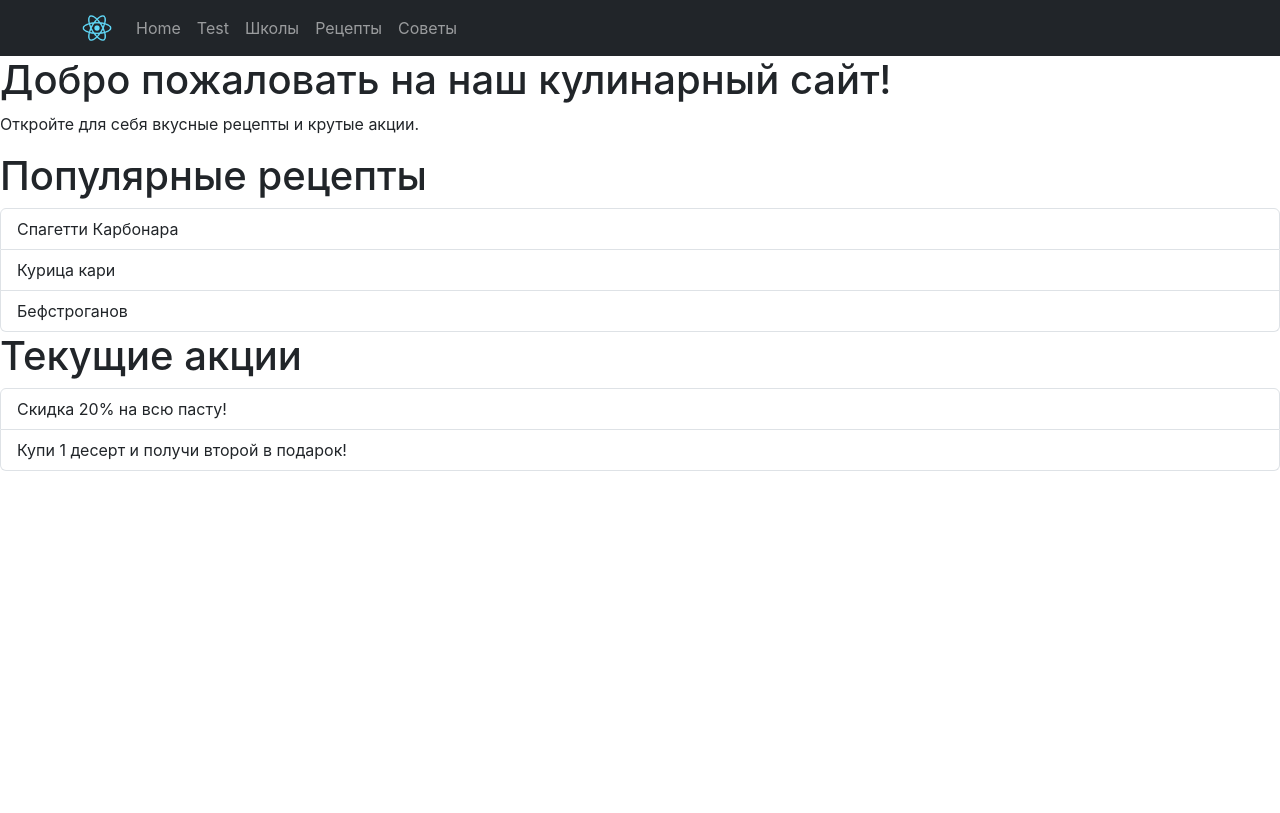
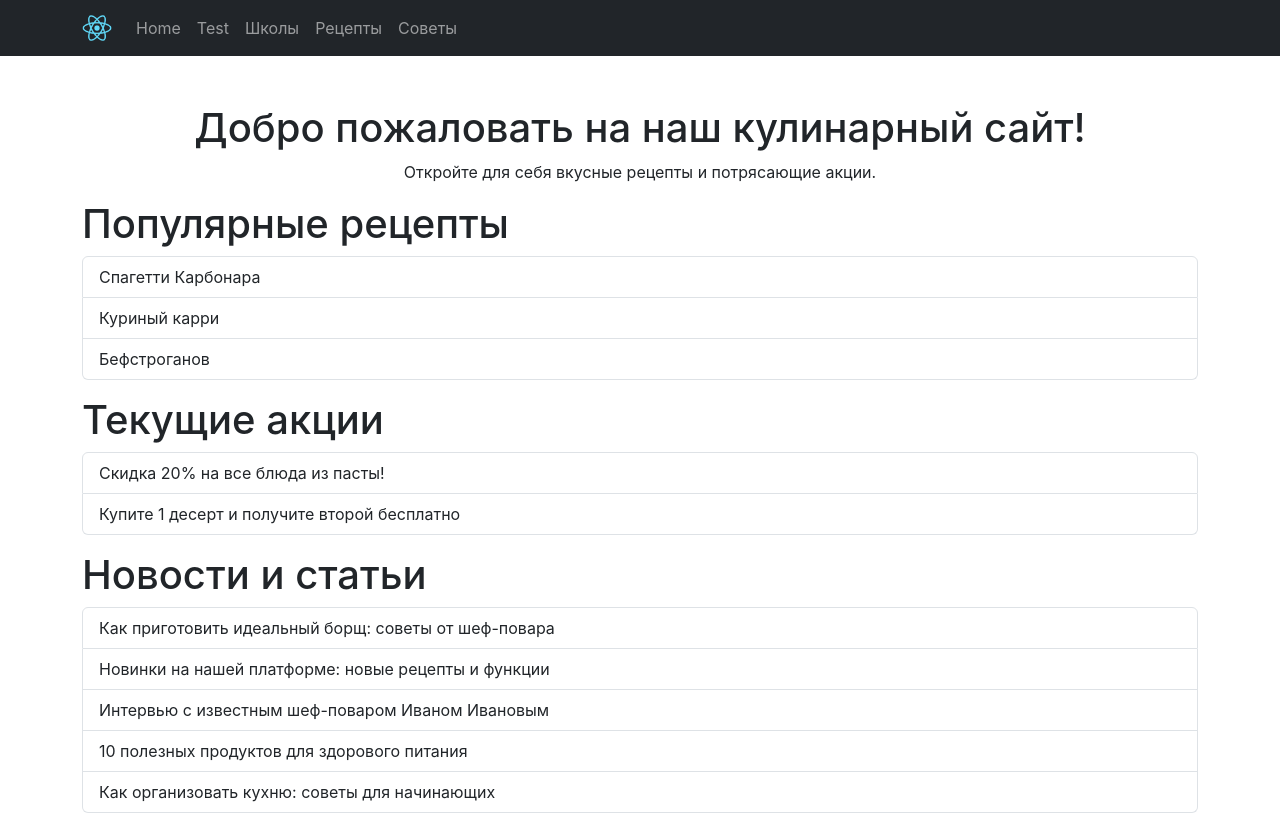
Before and after one commit to Frogpop/Cooking_Platform, a React (Create React App) app: page / in a window 1280 px wide. Built offline with nearby package versions, Linux system fonts and the light colour scheme.

Commit message:
Изменения главной страницы

```diff
--- a/src/Pages/Home.js
+++ b/src/Pages/Home.js
@@ -1,31 +1,46 @@
-import React, { Component } from "react";
+import React from "react";
 import GroupList from "../Components/GroupList";
+import NewsList from "../Components/NewsList";
+import {Container} from "react-bootstrap";
 
-// Пример данных для популярных рецептов и акций
+// Пример данных для популярных рецептов, акций и новостей
 const popularRecipes = [
     { name: "Спагетти Карбонара", link: "/recipes/spaghetti-carbonara" },
-    { name: "Курица кари", link: "/recipes/chicken-curry" },
+    { name: "Куриный карри", link: "/recipes/chicken-curry" },
     { name: "Бефстроганов", link: "/recipes/beef-stroganoff" }
 ];
 
 const promotions = [
-    { name: "Скидка 20% на всю пасту!", link: "/promotions/pasta-discount" },
-    { name: "Купи 1 десерт и получи второй в подарок!", link: "/promotions/dessert-bogo" }
+    { name: "Скидка 20% на все блюда из пасты!", link: "/promotions/pasta-discount" },
+    { name: "Купите 1 десерт и получите второй бесплатно", link: "/promotions/dessert-bogo" }
+];
+
+const newsItems = [
+    { title: "Как приготовить идеальный борщ: советы от шеф-повара", link: "/news/borscht-tips" },
+    { title: "Новинки на нашей платформе: новые рецепты и функции", link: "/news/platform-updates" },
+    { title: "Интервью с известным шеф-поваром Иваном Ивановым", link: "/news/interview-ivanov" },
+    { title: "10 полезных продуктов для здорового питания", link: "/news/healthy-foods" },
+    { title: "Как организовать кухню: советы для начинающих", link: "/news/kitchen-organization" }
 ];
 
 export default function Home() {
     return (
-        <div>
-            <h1>Добро пожаловать на наш кулинарный сайт!</h1>
-            <p>Откройте для себя вкусные рецепты и крутые акции.</p>
 
-            <div>
+        <Container className={"mt-5"}>
+            <center><h1>Добро пожаловать на наш кулинарный сайт!</h1>
+            <p>Откройте для себя вкусные рецепты и потрясающие акции.</p></center>
+
+            <div className={"mt-2"}>
                 <GroupList inputitems={popularRecipes} iheader="Популярные рецепты" />
             </div>
 
-            <div>
+            <div className={"mt-3"}>
                 <GroupList inputitems={promotions} iheader="Текущие акции" />
             </div>
-        </div>
+
+            <div className={"mt-3"}>
+                <NewsList newsItems={newsItems} header="Новости и статьи" />
+            </div>
+        </Container>
     );
 }
```
